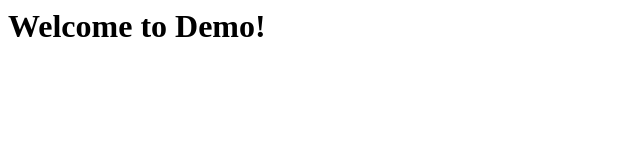
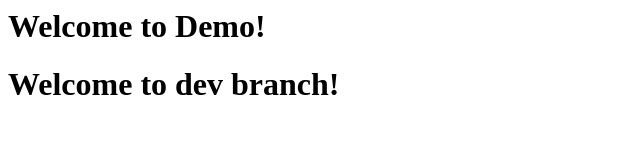
Before and after one commit to Vinayak-Kanakagiri/cart, a plain HTML site: page index.html in a window 1280 px wide. Shown: the whole page, without its empty margins (0-640 px from the left). Drawn offline with Linux system fonts and the light colour scheme.

Commit message:
dev commit

```diff
--- a/index.html
+++ b/index.html
@@ -1 +1,2 @@
 <h1>Welcome to Demo!</h1>
+<h1>Welcome to dev branch!</h1>
```
